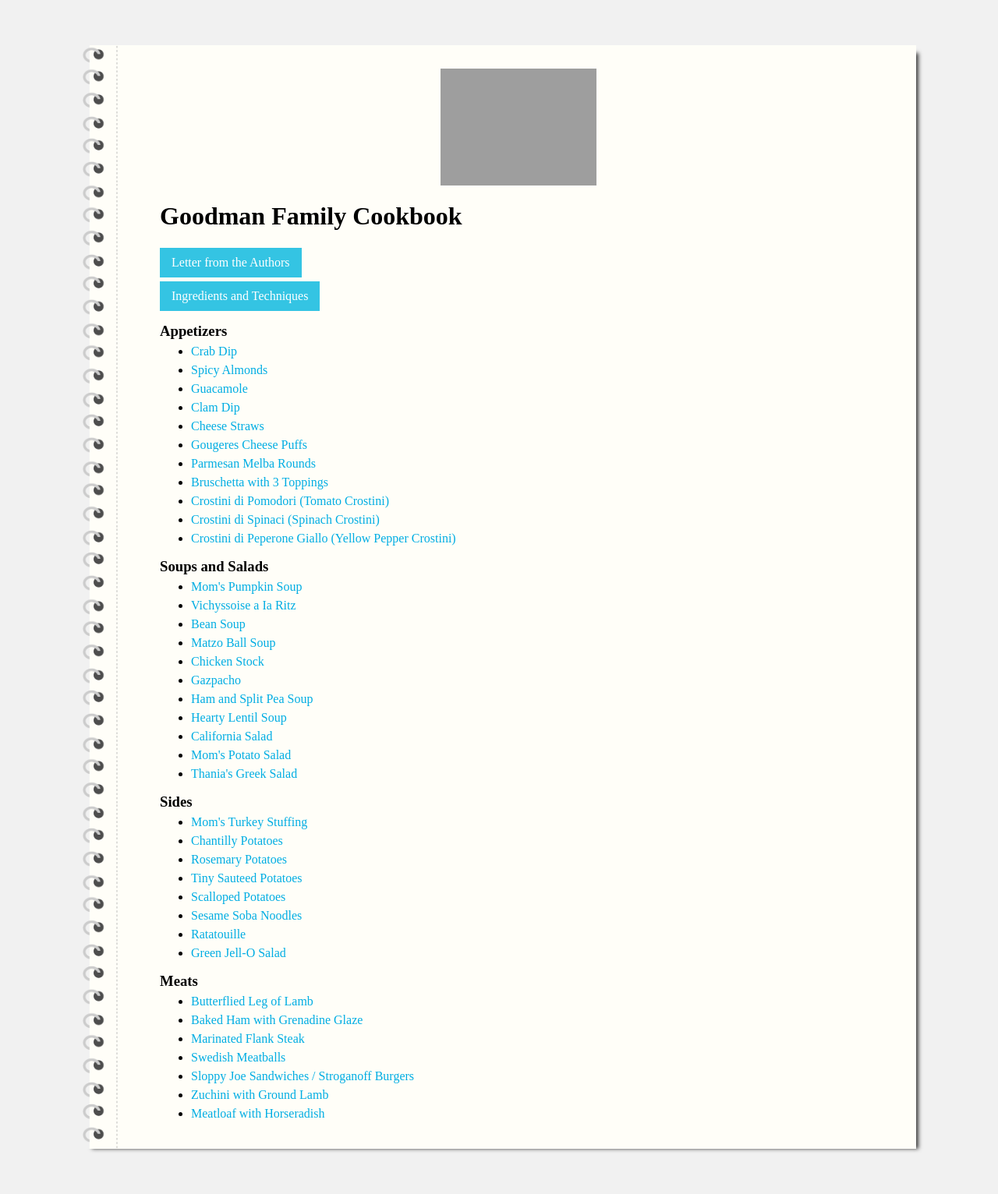
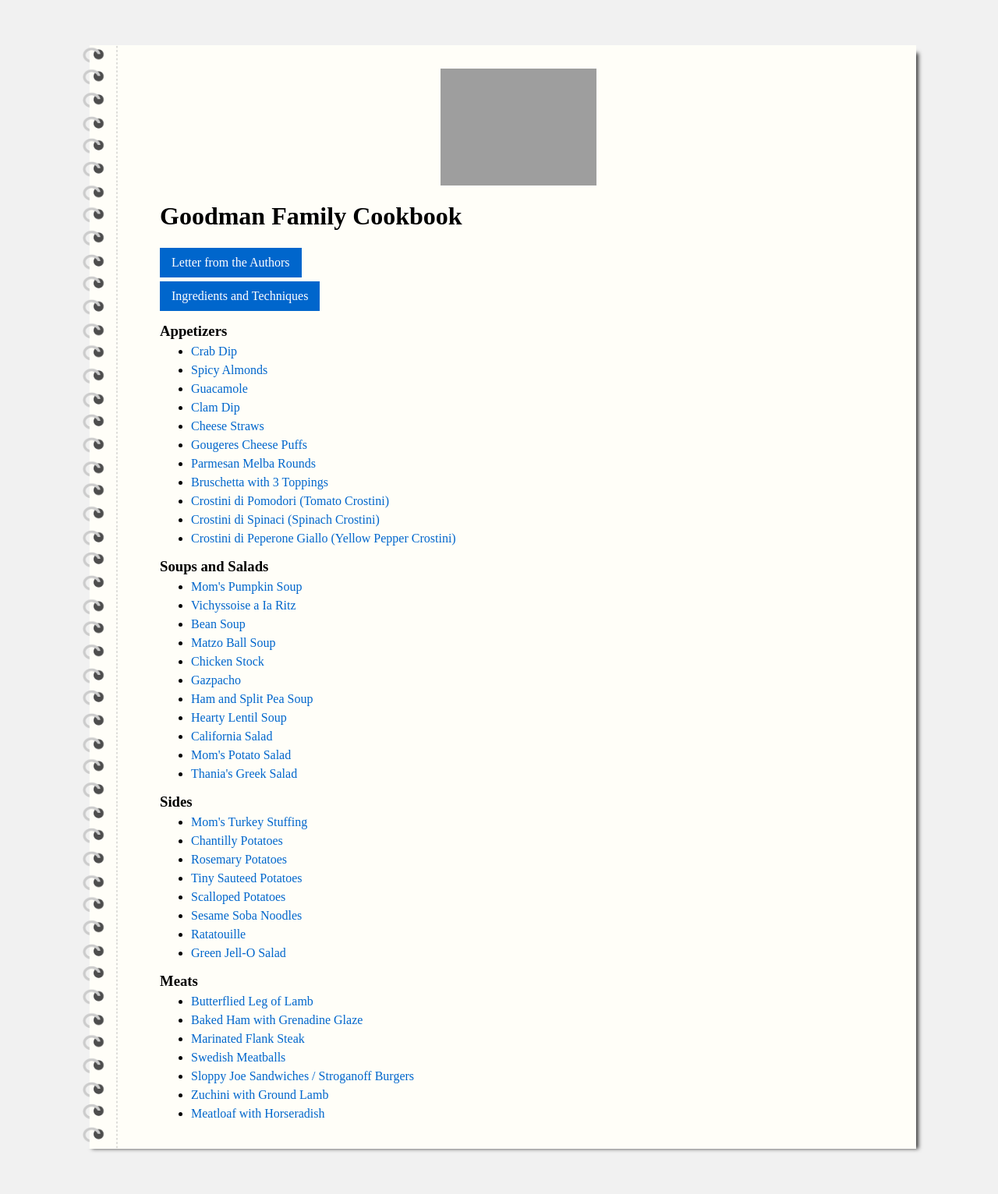
Before and after one commit to mckornfield/goodman-cookbook, a Jekyll site: the page built from index.md, in a window 1280 px wide. Shown: the whole page at 78% size. Built offline with Jekyll 4.4.1, drawn with Linux system fonts in a browser that asks for light colours.

Commit message:
try darker links

```diff
--- a/assets/css/style.css
+++ b/assets/css/style.css
@@ -189,7 +189,7 @@ a:hover {
 }
 
 #button-links {
-  background-color: #34c4e3;
+  background-color: #0066cc;
   color: white;
   padding: 10px 15px;
   text-align: center;
@@ -203,7 +203,7 @@ a:hover {
 }
 
 a {
-  color: #00ade3;
+  color: #0066cc;
   font-family: "Titilium Web";
   text-decoration: none;
 }
```
